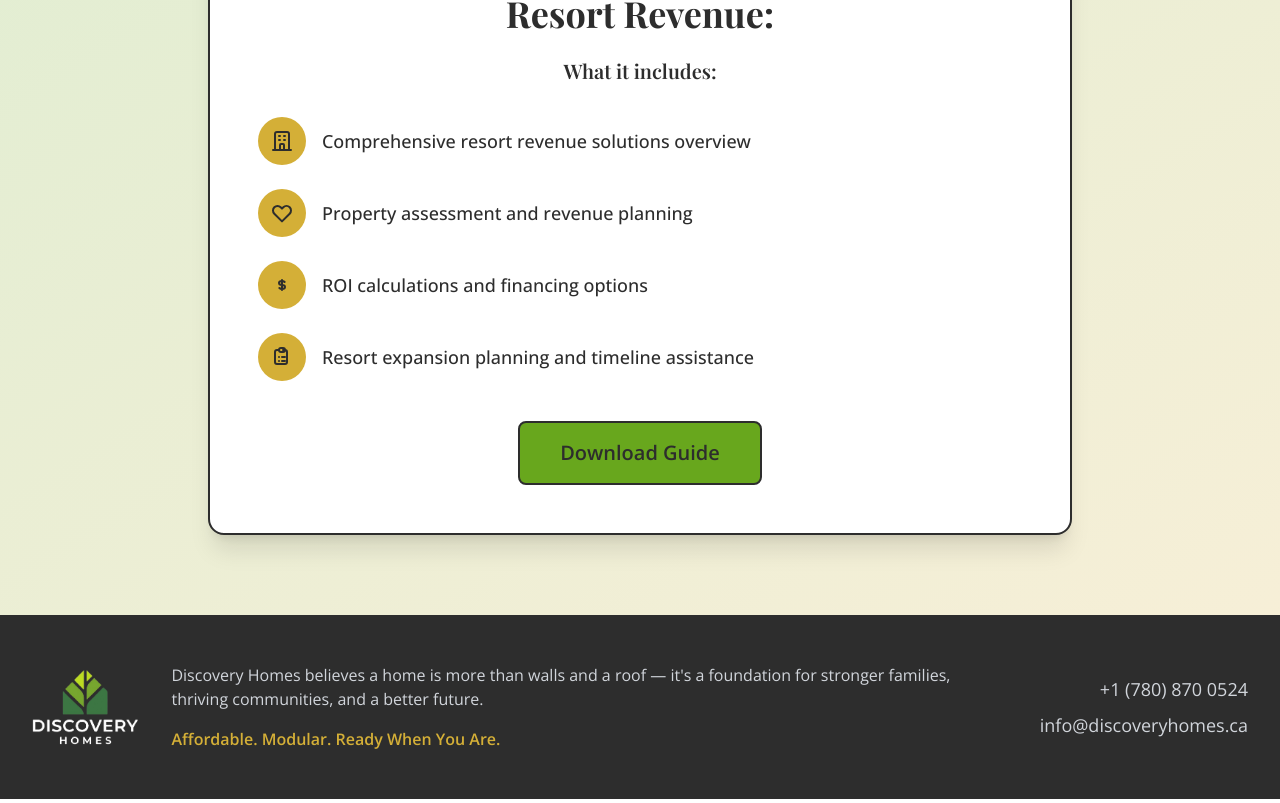
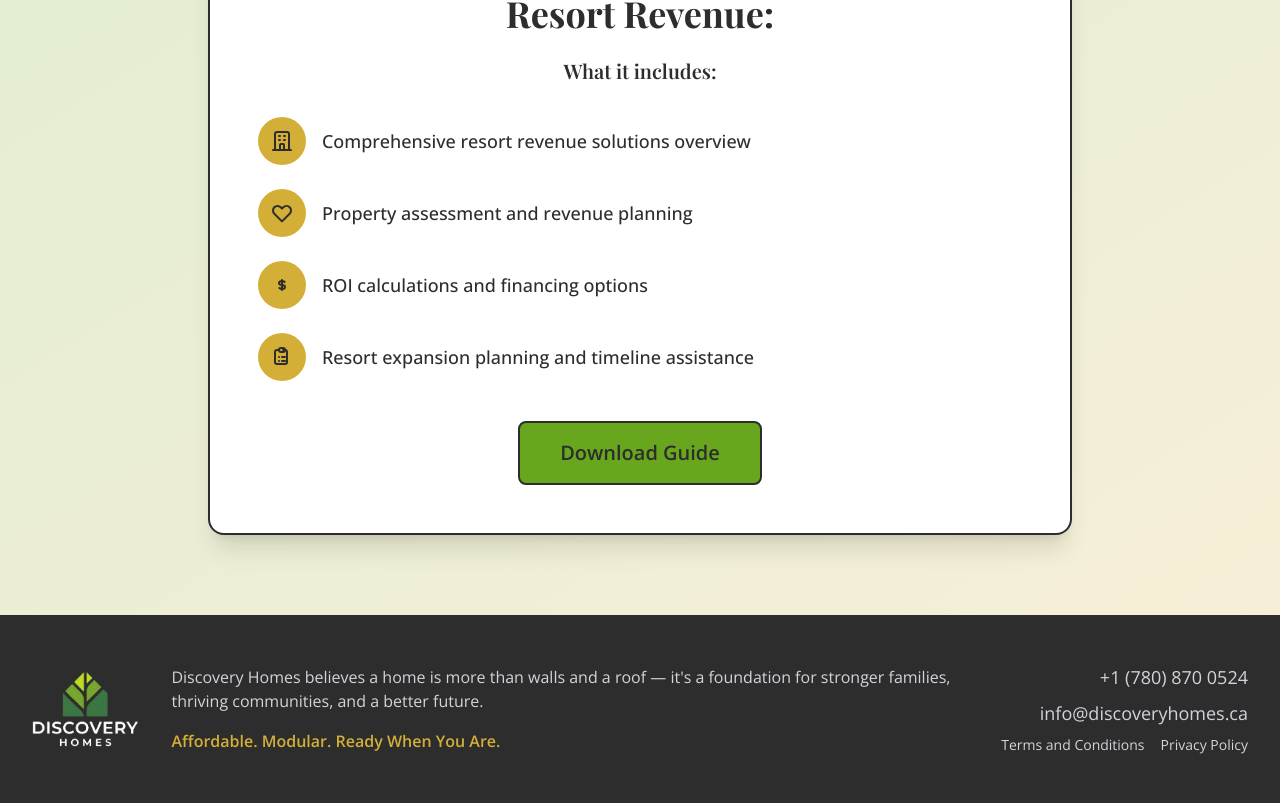
Before and after one commit to Mazenhinio/Discovery-Homes-Landing-Pages, a Next.js app: page /resort-owners in a window 1280 px wide. Shown: the part 6831-7634 px from the top of the page. Built offline with nearby package versions, Linux system fonts and the light colour scheme; no server answers; a web font is replaced by a local one.

Commit message:
terms and conditions

```diff
--- a/app/api/forms/quote-builder-webhook/route.ts
+++ b/app/api/forms/quote-builder-webhook/route.ts
@@ -45,9 +45,9 @@ export async function POST(request: NextRequest) {
     } = body
 
     // Validate required fields
-    if (!name || !email || !phone) {
+    if (!name || !email) {
       return NextResponse.json(
-        { error: 'Name, email, and phone are required' },
+        { error: 'Name and email are required' },
         { status: 400 }
       )
     }
--- a/app/first-nations/page.tsx
+++ b/app/first-nations/page.tsx
@@ -975,7 +975,7 @@ export default function FirstNationsLandingPage() {
               </div>
 
               <div>
-                <label className="block text-sm font-medium text-gray-700 mb-2">Phone Number *</label>
+                <label className="block text-sm font-medium text-gray-700 mb-2">Phone Number</label>
                 <input
                   type="tel"
                   value={downloadFormData.phone}
--- a/app/land-owners/page.tsx
+++ b/app/land-owners/page.tsx
@@ -925,7 +925,7 @@ export default function LandOwnersLandingPage() {
                 </div>
 
                   <div>
-                <label className="block text-sm font-medium text-gray-700 mb-2">Phone Number *</label>
+                <label className="block text-sm font-medium text-gray-700 mb-2">Phone Number</label>
                 <input
                   type="tel"
                   value={downloadFormData.phone}
--- a/app/quote-builder/page.tsx
+++ b/app/quote-builder/page.tsx
@@ -981,7 +981,7 @@ export default function QuoteBuilderPage() {
                   />
                 </div>
                 <div>
-                  <label className="block text-xs font-medium text-gray-700 mb-2">Phone Number *</label>
+                  <label className="block text-xs font-medium text-gray-700 mb-2">Phone Number</label>
                   <input
                     type="tel"
                     value={formData.phone}
--- a/app/resort-owners/page.tsx
+++ b/app/resort-owners/page.tsx
@@ -611,7 +611,7 @@ export default function ResortOwnersLandingPage() {
                 </div>
 
                   <div>
-                <label className="block text-sm font-medium text-gray-700 mb-2">Phone Number *</label>
+                <label className="block text-sm font-medium text-gray-700 mb-2">Phone Number</label>
                 <input
                   type="tel"
                   value={downloadFormData.phone}
--- a/components/Footer.tsx
+++ b/components/Footer.tsx
@@ -36,6 +36,24 @@ export function Footer() {
                   info@discoveryhomes.ca
                 </a>
               </div>
+              <div className="flex gap-4 justify-center md:justify-end mt-4">
+                <a
+                  href="https://app.gohighlevel.com/v2/preview/c0BIvl4xjKStFMrCsqHY?notrack=true"
+                  target="_blank"
+                  rel="noopener noreferrer"
+                  className="text-gray-300 hover:text-[#D4AF37] transition-colors text-sm"
+                >
+                  Terms and Conditions
+                </a>
+                <a
+                  href="https://app.gohighlevel.com/v2/preview/jryFzO5ua2DdePIov9hr?notrack=true"
+                  target="_blank"
+                  rel="noopener noreferrer"
+                  className="text-gray-300 hover:text-[#D4AF37] transition-colors text-sm"
+                >
+                  Privacy Policy
+                </a>
+              </div>
             </div>
           </div>
         </div>
```
Also changed, not shown: 1 other file (tests, documents, lock files or other folders).
